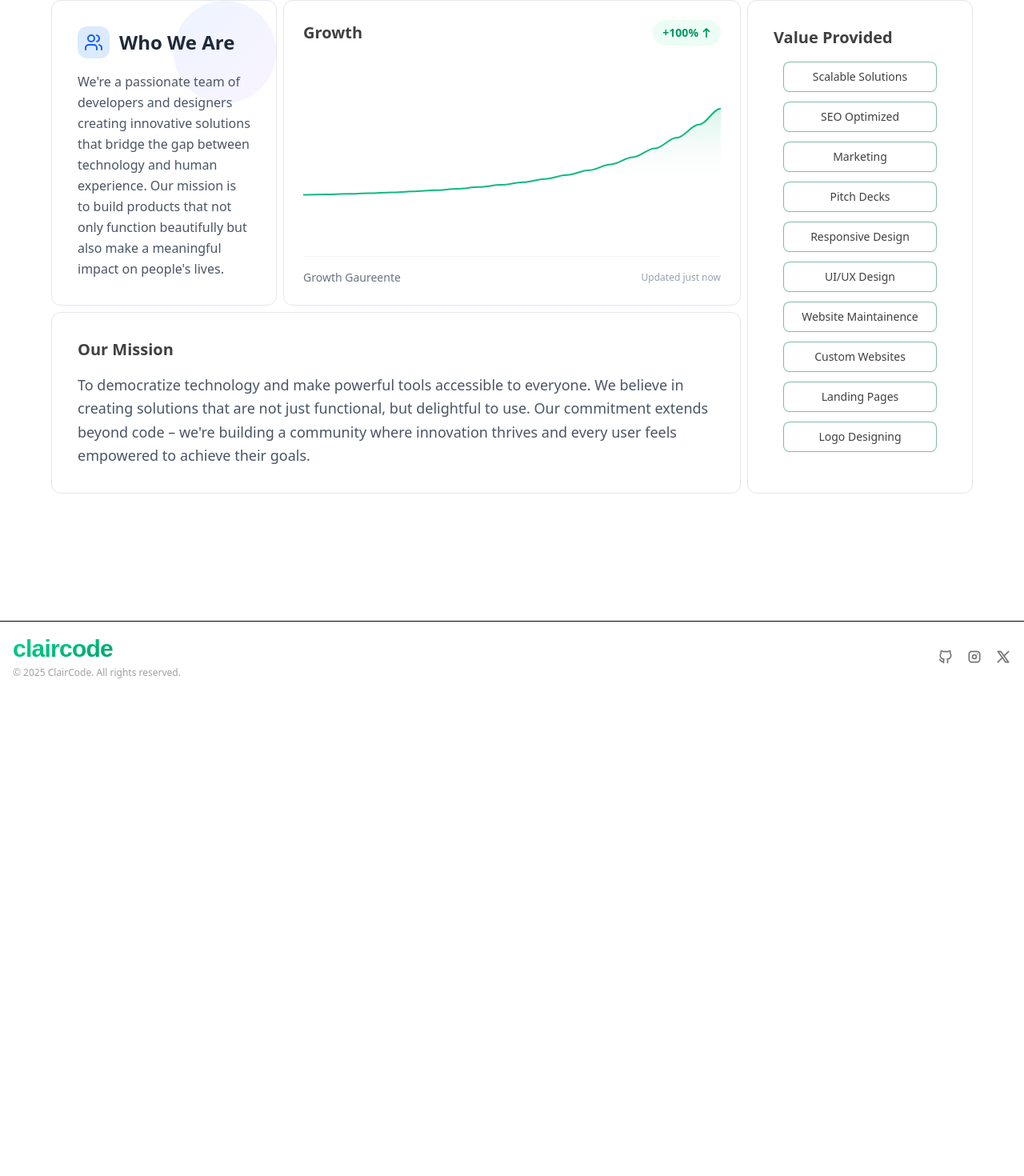
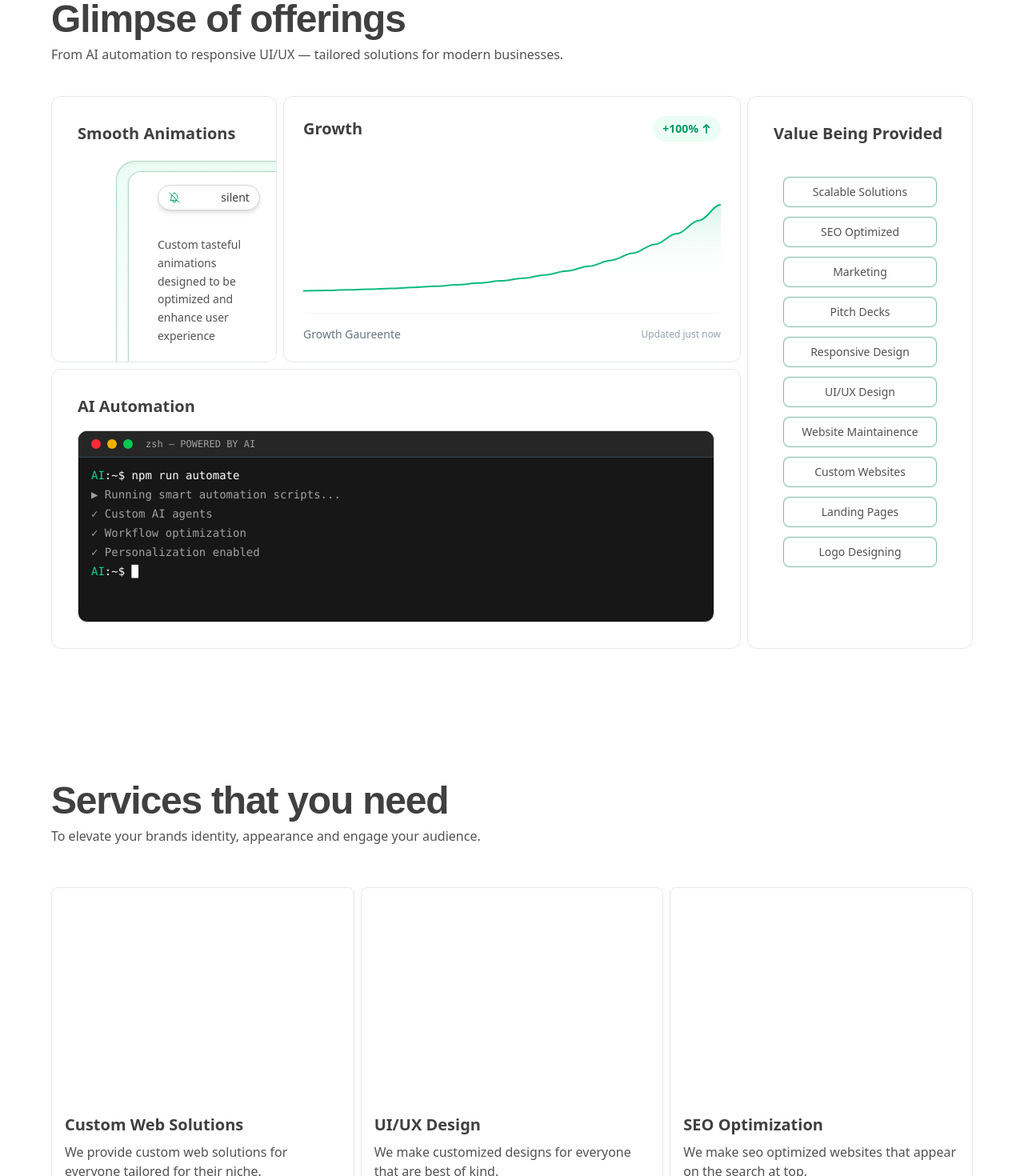
Before and after one commit to SidhantK21/claircode, a Next.js app: page / in a window 1280 px wide. Shown: the part 864-2334 px from the top of the page at 80% size. Before the commit the page ends 1729 px from the top, so only its background shows below. Built offline with nearby package versions, Linux system fonts and the light colour scheme.

Commit message:
service and bento final

```diff
--- a/src/app/page.tsx
+++ b/src/app/page.tsx
@@ -2,6 +2,7 @@
 import { About } from "@/components/AboutBento";
 import { Container } from "@/components/container";
 import { Hero } from "@/components/Hero";
+import { Services } from "@/components/Services";
 import UserStatsCard from "@/components/userProgess";
 import Image from "next/image";
 
@@ -10,6 +11,7 @@ export default function Home() {
    <Container className="" >
     <Hero/>
     <About/>
+    <Services/>
    </Container>
   );
 }
--- a/src/components/AboutBento.tsx
+++ b/src/components/AboutBento.tsx
@@ -1,8 +1,9 @@
 "use client"
 
-import { Award, Code, Database, Globe, Heart, Target, Users, Zap } from "lucide-react"
+import { Award, Brain, Code, Database, Globe, Heart, Target, Users, Zap } from "lucide-react"
 import UserStatsCard from "./userProgess"
 import { motion } from "motion/react";
+import { IconBellOff } from '@tabler/icons-react';
 import { Reorder } from "motion/react"
 import { useState } from "react";
 
@@ -23,24 +24,62 @@ export const About = () => {
     const [items, setItems] = useState(valueAdd);
 
     return (
+
       <div className="w-full min-h-screen  p-6">
+        <motion.div
+        initial={{ opacity: 0, y: 20 }}
+        animate={{ opacity: 1, y: 0 }}
+        transition={{ duration: 0.5 }}
+        className="mb-10 max-w-6xl mx-auto">
+            <h2 className="lg:text-5xl font-bold text-neutral-700 rowdies-bold tracking-tight ">Glimpse of offerings</h2>
+            <p className="text-neutral-600 mt-2">From AI automation to responsive UI/UX — tailored solutions for modern businesses.</p>
+            </motion.div>
         <div className="max-w-6xl mx-auto grid grid-cols-1 md:grid-cols-4 gap-2">
 
           {/* Who we are - Enhanced with icon and gradient */}
-          <div className="group p-8 rounded-xl bg-white border border-gray-200 md:col-span-1  relative overflow-hidden">
-            <div className="absolute top-0 right-0 w-32 h-32 bg-gradient-to-br from-blue-100 to-purple-100 rounded-full opacity-50"></div>
-            <div className="relative z-10">
-              <div className="flex items-center gap-3 mb-4">
-                <div className="p-2 bg-blue-100 rounded-xl">
-                  <Users className="w-6 h-6 text-blue-600" />
-                </div>
-                <h2 className="text-2xl font-bold text-gray-800">Who We Are</h2>
+          <motion.div
+          initial={{ opacity: 0, y: 20 }}
+          animate={{ opacity: 1, y: 0 }}
+          transition={{ duration: 0.5 }}
+          className="group p-8 rounded-xl bg-white border border-gray-200 md:col-span-1 relative overflow-hidden "
+        >
+          <h2 className="text-xl font-bold text-neutral-700 mb-4">Smooth Animations</h2>
+          <div className="absolute bottom-0 top-20 left-20 right-0 w-full h-5/6 border border-emerald-700/30 bg-gradient-to-b from-emerald-50 to-white rounded-t-3xl  shadow-inner">
+            <div className="w-[90%] h-[100%] mx-auto my-3 p-4 border border-emerald-700/30 rounded-2xl bg-white shadow-sm">
+              <motion.div
+                whileHover={{
+                  scale: 1.02,
+                  transition: {
+                    type: "spring",
+                    stiffness: 300,
+                    damping: 20,
+                  },
+                }}
+                className="w-32 h-8 ml-5 flex border border-gray-300 justify-between rounded-full items-center bg-white shadow-md hover:shadow-lg transition-shadow duration-300"
+              >
+                <motion.div
+                  whileHover={{
+                    rotate: [0, -15, 15, -15, 15, 0],
+                  }}
+                  transition={{
+                    duration: 0.6,
+                    ease: "easeInOut",
+                  }}
+                  className="flex items-center ml-3"
+                >
+                  <IconBellOff stroke={1.5} size={16} className="text-emerald-600" />
+                </motion.div>
+                <h2 className="text-sm text-neutral-700 font-medium mr-3">silent</h2>
+              </motion.div>
+
+              <div className="flex w-32 items-center justify-center ml-5 mt-8">
+                <p className="text-sm text-neutral-600 leading-relaxed">
+                  Custom tasteful animations designed to be optimized and enhance user experience
+                </p>
               </div>
-              <p className="text-gray-600 leading-relaxed">
-                We're a passionate team of developers and designers creating innovative solutions that bridge the gap between technology and human experience. Our mission is to build products that not only function beautifully but also make a meaningful impact on people's lives.
-              </p>
             </div>
           </div>
+        </motion.div>
 
           {/* User Stats - Enhanced container */}
           <div className="rounded-xl overflow-hidden border border-gray-200 md:col-span-2 bg-white">
@@ -49,7 +88,7 @@ export const About = () => {
 
           {/* VALUE ADD */}
           <div className="group bg-white border border-gray-200 p-8 rounded-xl md:col-span-1 md:row-span-2 relative overflow-hidden">
-            <div className="text-xl font-bold text-neutral-700 mb-4">Value Provided</div>
+            <div className="text-xl font-bold text-neutral-700 mb-10">Value Being Provided</div>
 
                 <Reorder.Group
                     axis="y"
@@ -62,7 +101,7 @@ export const About = () => {
                         key={item}
                         value={item}
                         as="div"
-                        className="w-48 text-center cursor-pointer flex items-center justify-center border border-emerald-700/50 rounded-lg px-4 py-2 bg-white text-neutral-700 font-medium text-sm hover:bg-emerald-50 transition-colors duration-300"
+                        className="w-48 text-center cursor-pointer flex items-center justify-center border border-emerald-700/50 rounded-lg px-4 py-2 bg-white text-neutral-600  text-sm hover:bg-emerald-50 transition-colors duration-300"
                         whileDrag={{ scale: 1.05, boxShadow: "0 8px 24px rgba(0,0,0,0.1)" }}
                     >
                         {item}
@@ -72,22 +111,41 @@ export const About = () => {
             </div>
 
 
+          {/* Our Mission - Enhanced with gradient and icon */}
+          <div className="group bg-white border border-gray-200 p-8 rounded-xl md:col-span-3 relative overflow-hidden">
+            <div className="relative">
+                <div className="flex items-center gap-3 mb-4">
+                <h2 className="text-xl font-bold text-neutral-700">AI Automation</h2>
+                </div>
+
+                {/* Mac Terminal UI */}
+                <div className="w-full h-60 rounded-xl border border-gray-300 bg-neutral-900 font-mono text-sm text-white overflow-hidden shadow-inner">
+                {/* Terminal Header */}
+                <div className="flex items-center px-4 py-2 bg-neutral-800 border-b border-gray-700">
+                    <span className="w-3 h-3 bg-red-500 rounded-full mr-2"></span>
+                    <span className="w-3 h-3 bg-yellow-500 rounded-full mr-2"></span>
+                    <span className="w-3 h-3 bg-green-500 rounded-full mr-4"></span>
+                    <span className="text-neutral-400 text-xs">zsh — POWERED BY AI</span>
+                </div>
+
+                {/* Terminal Body */}
+                <div className="px-4 py-3 space-y-1">
+                    <div>
+                    <span className="text-emerald-400">AI</span>:~$ <span className="text-white">npm run automate</span>
+                    </div>
+                    <div className="text-neutral-400">▶ Running smart automation scripts...</div>
+                    <div className="text-neutral-400">✓ Custom AI agents</div>
+                    <div className="text-neutral-400">✓ Workflow optimization</div>
+                    <div className="text-neutral-400">✓ Personalization enabled</div>
+                    <div>
+                    <span className="text-emerald-400">AI</span>:~$ <span className="animate-pulse">█</span>
+                    </div>
+                </div>
+                </div>
+            </div>
+        </div>
 
 
-
-          {/* Our Mission - Enhanced with gradient and icon */}
-          <div className="group bg-white border border-gray-200 p-8 rounded-xl  md:col-span-3 relative overflow-hidden">
-            <div className="relative ">
-              <div className="flex items-center gap-3 mb-4">
-
-                <h2 className="text-xl font-bold text-neutral-700">Our Mission</h2>
-              </div>
-              <p className="text-gray-600 leading-relaxed text-lg">
-                To democratize technology and make powerful tools accessible to everyone. We believe in creating solutions that are not just functional, but delightful to use. Our commitment extends beyond code – we're building a community where innovation thrives and every user feels empowered to achieve their goals.
-              </p>
-
-            </div>
-          </div>
 
         </div>
       </div>
--- /dev/null
+++ b/src/components/Services.tsx
@@ -0,0 +1,50 @@
+"use client"
+
+import { motion } from "framer-motion";
+
+export const Services = () => {
+  return (
+    <div className="w-full min-h-screen flex flex-col  justify-center gap-8">
+        <motion.div
+            initial={{ opacity: 0, y: 20 }}
+            animate={{ opacity: 1, y: 0 }}
+            transition={{ duration: 0.5 }}
+            className="w-full mb-5 max-w-6xl mx-auto"
+            >
+            <h2 className="lg:text-5xl font-bold text-neutral-700 rowdies-bold tracking-tight ">
+                Services that you need
+            </h2>
+            <p className="text-neutral-600 mt-2">
+                To elevate your brands identity, appearance and engage your audience.
+            </p>
+        </motion.div>
+
+
+      <div className="w-full max-w-6xl flex flex-row mx-auto gap-2 ">
+        {/* Service Card 1 */}
+        <div className="w-96 h-96 border border-gray-200 rounded-lg flex flex-col justify-end p-4">
+          <div>
+            <h2 className="text-xl font-semibold mb-2 text-neutral-700">Custom Web Solutions</h2>
+            <p className="text-neutral-600">We provide custom web solutions for everyone tailored for their niche.</p>
+          </div>
+        </div>
+
+        {/* Service Card 2 */}
+        <div className="w-96 h-96 border border-gray-200 rounded-lg flex flex-col justify-end p-4">
+          <div>
+            <h2 className="text-xl font-semibold mb-2 text-neutral-700">UI/UX Design</h2>
+            <p className="text-neutral-600">We make customized designs for everyone that are best of kind.</p>
+          </div>
+        </div>
+
+        {/* Service Card 3 */}
+        <div className="w-96 h-96 border border-gray-200 rounded-lg flex flex-col justify-end p-4">
+          <div>
+            <h2 className="text-xl font-semibold mb-2 text-neutral-700">SEO Optimization</h2>
+            <p className="text-neutral-600">We make seo optimized websites that appear on the search at top.</p>
+          </div>
+        </div>
+      </div>
+    </div>
+  );
+};
```
Also changed, not shown: public/emerald.png (added).
